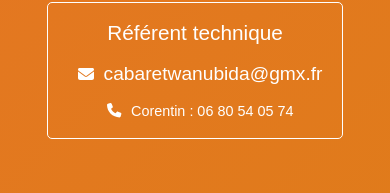
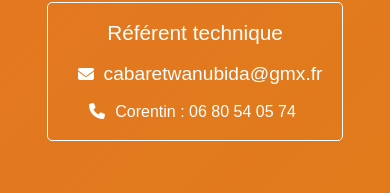
Before and after one commit to NelsonAxolotl/wanubida, a React (Vite) app: page /spectacle in a window 390 px wide. Shown: the part 2844-3037 px from the top of the page. Built offline with nearby package versions, Linux system fonts and the light colour scheme; the HTML template or start-up script is replaced by a standard one; a web font is replaced by a local one.

Commit message:
fffffeeeeee

```diff
--- a/src/Components/Show.css
+++ b/src/Components/Show.css
@@ -260,11 +260,10 @@ body {
   flex-direction: column;
   align-items: center;
   border: 1px solid var(--text-light);
-  margin: 30px 0 60px;
+  margin: 30px 0 80px;
   padding: 20px;
   border-radius: 5px;
   transition: 0.3s ease-in-out;
-  margin-bottom: 80px;
 }
 
 .referrent:hover {
@@ -424,9 +423,10 @@ body {
   }
 
   .referrent h6 {
-    font-size: 0.9rem;
+    font-size: 1rem;
     margin-top: 20px;
     color: white;
+    margin-right: 15px;
   }
 }
 
```
